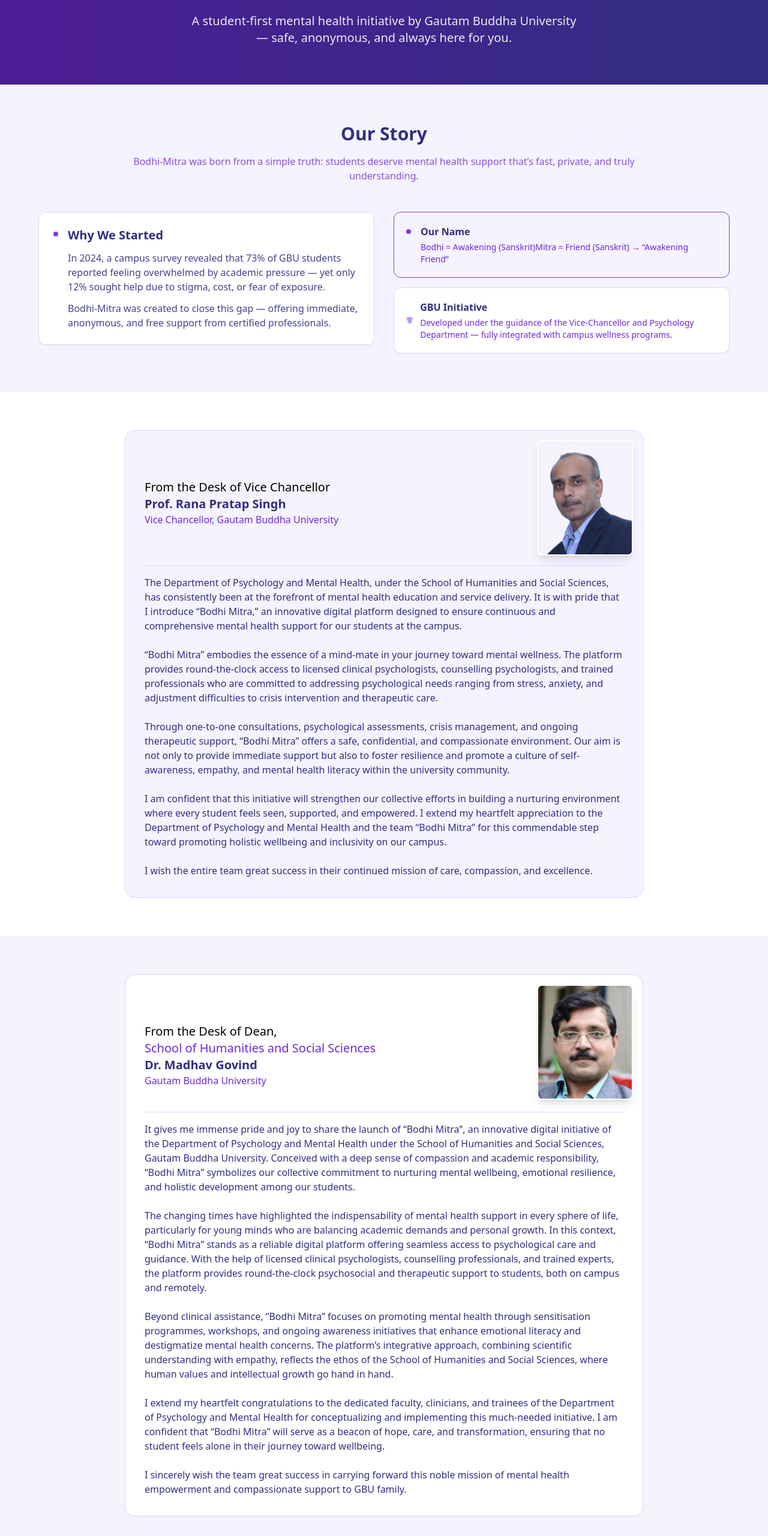
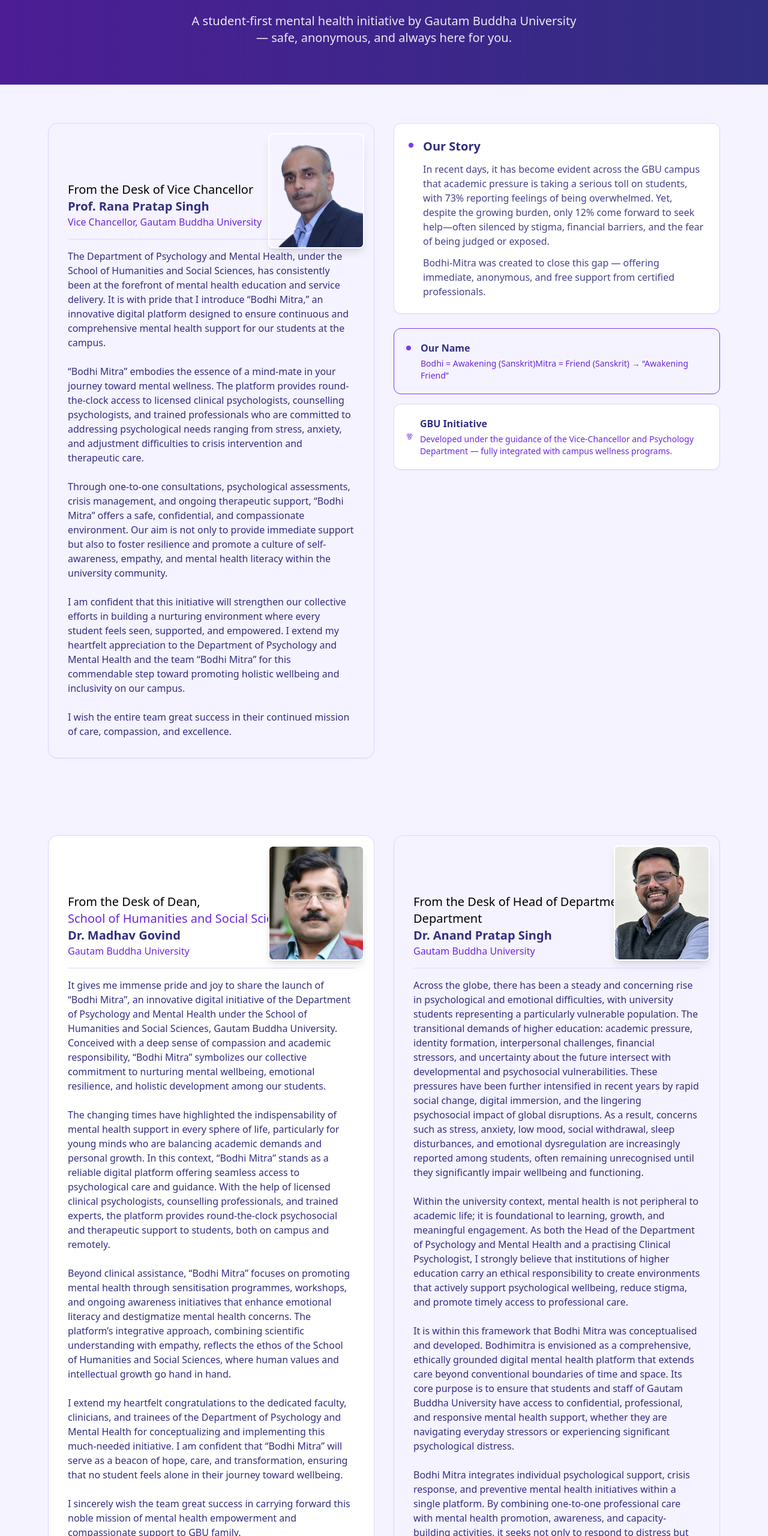
Before and after one commit to abhinavkumar005/Bodhi-Mitra-Solace-to-your-Mind-, a React (Create React App) app in the folder bodhi-mitra-frontend/: page /about in a window 1280 px wide. Shown: the part 240-2800 px from the top of the page at 60% size. Built offline with nearby package versions, Linux system fonts and the light colour scheme; no server answers.

Commit message:
About us And our Expert

```diff
--- a/bodhi-mitra-frontend/src/pages/AboutUs.jsx
+++ b/bodhi-mitra-frontend/src/pages/AboutUs.jsx
@@ -36,7 +36,6 @@
   ];
 
   const certifications = [
-
     { name: 'Gautam Buddha University', logo: <img
       src="/images/logo.svg"
       alt="Bodhi-Mitra Logo"
@@ -87,25 +86,60 @@
         </div>
       </section>
 
-      {/* About Bodhi-Mitra */}
+      {/* 🎓 MESSAGES LAYOUT: VC + Our Story */}
       <section className="py-12 md:py-16 animate-on-scroll">
-        <div className="container mx-auto px-4">
-          <div className="text-center mb-12">
-            <h2 className="text-2xl md:text-3xl font-bold text-[#312E81] mb-4">Our Story</h2>
-            <p className="text-[#6D28D9] opacity-80 max-w-4xl mx-auto px-2">
-              Bodhi-Mitra was born from a simple truth: students deserve mental health support that’s fast, private, and truly understanding.
+        <div className="container mx-auto px-4 max-w-6xl">
+          <div className="grid grid-cols-1 lg:grid-cols-2 gap-8">
+            {/* 1. VICE CHANCELLOR (LEFT) */}
+            <div>
+              <div className="relative bg-[#F5F3FF] rounded-2xl p-6 md:p-8 border border-[#DDD6FE] shadow-sm h-full">
+                <div className="absolute top-4 right-4 w-32 h-44 md:w-40 md:h-48 rounded-lg overflow-hidden border-2 border-white shadow-lg z-10 transform">
+                  <img
+                    src="/images/leadership/vc.png"
+                    alt="Prof. (Dr.) Arun Kumar"
+                    className="w-full h-full object-cover"
+                    onError={(e) => {
+                      e.target.style.display = 'none';
+                      e.target.parentElement.innerHTML = `
+                        <div class="w-full h-full bg-[#7C3AED] flex items-center justify-center">
+                          <span class="text-white text-lg font-bold">AK</span>
+                        </div>
+                      `;
+                    }}
+                  />
+                </div>
+
+                <div className="mb-4 pt-16">
+                  <h5 className="text-lg md:text-xl font-italic text-[#11111]">From the Desk of Vice Chancellor</h5>
+                  <h3 className="text-lg md:text-xl font-bold text-[#312E81]">Prof. Rana Pratap Singh</h3>
+                  <p className="text-[#6D28D9]">Vice Chancellor, Gautam Buddha University</p>
+                </div>
+
+                <div className="pt-4 border-t border-[#DDD6FE]">
+                  <p className="text-[#312E81] text-sm md:text-base leading-relaxed">
+                    The Department of Psychology and Mental Health, under the School of Humanities and Social Sciences, has consistently been at the forefront of mental health education and service delivery. It is with pride that I introduce “<span className="font-medium">Bodhi Mitra</span>,” an innovative digital platform designed to ensure continuous and comprehensive mental health support for our students at the campus.
+                    <br /><br />
+                    “<span className="font-medium">Bodhi Mitra</span>” embodies the essence of a mind-mate in your journey toward mental wellness. The platform provides round-the-clock access to licensed clinical psychologists, counselling psychologists, and trained professionals who are committed to addressing psychological needs ranging from stress, anxiety, and adjustment difficulties to crisis intervention and therapeutic care.
+                    <br /><br />
+                    Through one-to-one consultations, psychological assessments, crisis management, and ongoing therapeutic support, “<span className="font-medium">Bodhi Mitra</span>” offers a safe, confidential, and compassionate environment. Our aim is not only to provide immediate support but also to foster resilience and promote a culture of self-awareness, empathy, and mental health literacy within the university community.
+                    <br /><br />
+                    I am confident that this initiative will strengthen our collective efforts in building a nurturing environment where every student feels seen, supported, and empowered. I extend my heartfelt appreciation to the Department of Psychology and Mental Health and the team “<span className="font-medium">Bodhi Mitra</span>” for this commendable step toward promoting holistic wellbeing and inclusivity on our campus.
+                    <br /><br />
+                    I wish the entire team great success in their continued mission of care, compassion, and excellence.
                   </p>
                 </div>
+              </div>
+            </div>
 
-          <div className="grid grid-cols-1 lg:grid-cols-2 gap-8 max-w-6xl mx-auto">
-            <div>
+            {/* Our Story + Name + GBU (RIGHT) */}
+            <div className="space-y-6">
               <div className="bg-white rounded-xl p-6 shadow-sm border border-[#DDD6FE]">
                 <div className="flex items-start">
                   <div className="w-2 h-2 bg-[#7C3AED] rounded-full mt-2 mr-4 flex-shrink-0"></div>
                   <div>
-                    <h3 className="text-xl font-bold text-[#312E81] mb-3">Why We Started</h3>
+                    <h3 className="text-xl font-bold text-[#312E81] mb-3">Our Story</h3>
                     <p className="text-[#312E81] opacity-90 mb-3">
-                      In 2024, a campus survey revealed that 73% of GBU students reported feeling overwhelmed by academic pressure — yet only 12% sought help due to stigma, cost, or fear of exposure.
+                      In recent days, it has become evident across the GBU campus that academic pressure is taking a serious toll on students, with 73% reporting feelings of being overwhelmed. Yet, despite the growing burden, only 12% come forward to seek help—often silenced by stigma, financial barriers, and the fear of being judged or exposed.
                     </p>
                     <p className="text-[#312E81] opacity-90">
                       Bodhi-Mitra was created to close this gap — offering immediate, anonymous, and free support from certified professionals.
@@ -113,9 +147,7 @@
                   </div>
                 </div>
               </div>
-            </div>
 
-            <div>
               <div className="space-y-4">
                 <div className="bg-[#F5F3FF] rounded-xl p-5 border border-[#7C3AED]">
                   <div className="flex">
@@ -141,69 +173,19 @@
                     </div>
                   </div>
                 </div>
-
               </div>
             </div>
           </div>
         </div>
       </section>
 
-      {/* 🎓 MESSAGES FROM LEADERSHIP (EXACTLY AS IN PDF) */}
-
-      {/* 1. VICE CHANCELLOR */}
-      <section className="py-12 md:py-16 bg-white animate-on-scroll">
-        <div className="container mx-auto px-4 max-w-4xl">
-          <div className="relative bg-[#F5F3FF] rounded-2xl p-6 md:p-8 border border-[#DDD6FE] shadow-sm">
-            {/* Photo in top-right */}
-            <div className="absolute top-4 right-4 w-32 h-44 md:w-40 md:h-48 rounded-lg overflow-hidden border-2 border-white shadow-lg z-10 transform">
-              <img
-                src="/images/leadership/vc.png"
-                alt="Prof. (Dr.) Arun Kumar"
-                className="w-full h-full object-cover"
-                onError={(e) => {
-                  e.target.style.display = 'none';
-                  e.target.parentElement.innerHTML = `
-                    <div class="w-full h-full bg-[#7C3AED] flex items-center justify-center">
-                      <span class="text-white text-lg font-bold">AK</span>
-                    </div>
-                  `;
-                }}
-              />
-            </div>
-
-            {/* Name & Title on left */}
-            <div className="mb-4">
-              <br /><br />
-              <h5 className="text-lg md:text-xl font-italic text-[#11111]">From the Desk of Vice Chancellor</h5>
-              <h3 className="text-lg md:text-xl font-bold text-[#312E81]">Prof. Rana Pratap Singh</h3>
-              <p className="text-[#6D28D9]">Vice Chancellor, Gautam Buddha University</p>
-              <br /><br />
-
-            </div>
-
-            {/* Message (verbatim from PDF) */}
-            <div className="pt-4 border-t border-[#DDD6FE]">
-              <p className="text-[#312E81] text-sm md:text-base leading-relaxed">
-                The Department of Psychology and Mental Health, under the School of Humanities and Social Sciences, has consistently been at the forefront of mental health education and service delivery. It is with pride that I introduce “<span className="font-medium">Bodhi Mitra</span>,” an innovative digital platform designed to ensure continuous and comprehensive mental health support for our students at the campus.
-                <br /><br />
-                “<span className="font-medium">Bodhi Mitra</span>” embodies the essence of a mind-mate in your journey toward mental wellness. The platform provides round-the-clock access to licensed clinical psychologists, counselling psychologists, and trained professionals who are committed to addressing psychological needs ranging from stress, anxiety, and adjustment difficulties to crisis intervention and therapeutic care.
-                <br /><br />
-                Through one-to-one consultations, psychological assessments, crisis management, and ongoing therapeutic support, “<span className="font-medium">Bodhi Mitra</span>” offers a safe, confidential, and compassionate environment. Our aim is not only to provide immediate support but also to foster resilience and promote a culture of self-awareness, empathy, and mental health literacy within the university community.
-                <br /><br />
-                I am confident that this initiative will strengthen our collective efforts in building a nurturing environment where every student feels seen, supported, and empowered. I extend my heartfelt appreciation to the Department of Psychology and Mental Health and the team “<span className="font-medium">Bodhi Mitra</span>” for this commendable step toward promoting holistic wellbeing and inclusivity on our campus.
-                <br /><br />
-                I wish the entire team great success in their continued mission of care, compassion, and excellence.
-              </p>
-            </div>
-          </div>
-        </div>
-      </section>
-
-      {/* 2. DEAN */}
+      {/* 🎓 MESSAGES LAYOUT: DEAN + HOD */}
       <section className="py-12 md:py-16 bg-[#F5F3FF] animate-on-scroll">
-        <div className="container mx-auto px-4 max-w-4xl">
-          <div className="relative bg-white rounded-2xl p-6 md:p-8 border border-[#DDD6FE] shadow-sm">
-            {/* Photo in top-right */}
+        <div className="container mx-auto px-4 max-w-6xl">
+          <div className="grid grid-cols-1 lg:grid-cols-2 gap-8">
+            {/* 2. DEAN (LEFT) */}
+            <div>
+              <div className="relative bg-white rounded-2xl p-6 md:p-8 border border-[#DDD6FE] shadow-sm h-full">
                 <div className="absolute top-4 right-4 w-32 h-44 md:w-40 md:h-48 rounded-lg overflow-hidden border-2 border-white shadow-lg z-10 transform">
                   <img
                     src="/images/leadership/dean.jpg"
@@ -220,19 +202,13 @@
                   />
                 </div>
 
-            {/* Name & Title on left */}
-            <div className="mb-4">
-              <br /><br />
+                <div className="mb-4 pt-16">
                   <h5 className="text-lg md:text-xl font-italic text-[#11111]">From the Desk of Dean,</h5>
                   <h5 className="text-lg md:text-xl font-italic text-[#6D28D9]">School of Humanities and Social Sciences</h5>
-
                   <h3 className="text-lg md:text-xl font-bold text-[#312E81]">Dr. Madhav Govind</h3>
-
                   <p className="text-[#6D28D9]">Gautam Buddha University</p>
                 </div>
-            <br></br>
 
-            {/* Message (verbatim from PDF) */}
                 <div className="pt-4 border-t border-[#DDD6FE]">
                   <p className="text-[#312E81] text-sm md:text-base leading-relaxed">
                     It gives me immense pride and joy to share the launch of “<span className="font-medium">Bodhi Mitra</span>”, an innovative digital initiative of the Department of Psychology and Mental Health under the School of Humanities and Social Sciences, Gautam Buddha University. Conceived with a deep sense of compassion and academic responsibility, “<span className="font-medium">Bodhi Mitra</span>” symbolizes our collective commitment to nurturing mental wellbeing, emotional resilience, and holistic development among our students.
@@ -248,13 +224,10 @@
                 </div>
               </div>
             </div>
-      </section>
 
-      {/* 3. HOD */}
-      <section className="py-12 md:py-16 bg-white animate-on-scroll">
-        <div className="container mx-auto px-4 max-w-4xl">
-          <div className="relative bg-[#F5F3FF] rounded-2xl p-6 md:p-8 border border-[#DDD6FE] shadow-sm">
-            {/* Photo in top-right */}
+            {/* 3. HOD (RIGHT) */}
+            <div>
+              <div className="relative bg-[#F5F3FF] rounded-2xl p-6 md:p-8 border border-[#DDD6FE] shadow-sm h-full">
                 <div className="absolute top-4 right-4 w-32 h-44 md:w-40 md:h-48 rounded-lg overflow-hidden border-2 border-white shadow-lg z-10 transform">
                   <img
                     src="/images/leadership/hod.svg"
@@ -271,24 +244,15 @@
                   />
                 </div>
 
-            {/* Name & Title on left */}
-            <div className="mb-4">
-              <br></br>
-              <br></br>
-              <h5 className="text-lg md:text-xl font-italic text-[#11111]">From the Desk of Head of Department,Psychology Department</h5>
-
+                <div className="mb-4 pt-16">
+                  <h5 className="text-lg md:text-xl font-italic text-[#11111]">From the Desk of Head of Department, Psychology Department</h5>
                   <h3 className="text-lg md:text-xl font-bold text-[#312E81]">Dr. Anand Pratap Singh</h3>
-              <p className="text-[#6D28D9]"> Gautam Buddha University</p>
-              <br></br>
-              <br></br>
+                  <p className="text-[#6D28D9]">Gautam Buddha University</p>
                 </div>
 
-            {/* Message (HOD message is part of Dean's in PDF — so omitted per your instruction) */}
-            {/* Note: Your PDF contains only VC and Dean messages. HOD role mentioned but no separate message. */}
                 <div className="pt-4 border-t border-[#DDD6FE]">
                   <p className="text-[#312E81] text-sm md:text-base leading-relaxed">
                     Across the globe, there has been a steady and concerning rise in psychological and emotional difficulties, with university students representing a particularly vulnerable population. The transitional demands of higher education: academic pressure, identity formation, interpersonal challenges, financial stressors, and uncertainty about the future intersect with developmental and psychosocial vulnerabilities. These pressures have been further intensified in recent years by rapid social change, digital immersion, and the lingering psychosocial impact of global disruptions. As a result, concerns such as stress, anxiety, low mood, social withdrawal, sleep disturbances, and emotional dysregulation are increasingly reported among students, often remaining unrecognised until they significantly impair wellbeing and functioning.
-
                     <br /><br />
                     Within the university context, mental health is not peripheral to academic life; it is foundational to learning, growth, and meaningful engagement. As both the Head of the Department of Psychology and Mental Health and a practising Clinical Psychologist, I strongly believe that institutions of higher education carry an ethical responsibility to create environments that actively support psychological wellbeing, reduce stigma, and promote timely access to professional care.
                     <br /><br />
@@ -298,6 +262,8 @@
                     <br /><br />
                     The vision of <span className="font-medium">Bodhi Mitra</span> is to foster a campus culture where mental health is acknowledged, protected, and prioritised, where seeking support is viewed as a strength rather than a limitation. Through this initiative, Gautam Buddha University reaffirms its commitment to safeguarding the psychological well-being of its students and staff, recognising that a mentally healthy academic community is essential for personal development, academic excellence, and collective growth.
                   </p>
+                </div>
+              </div>
             </div>
           </div>
         </div>
--- a/bodhi-mitra-frontend/src/pages/OurExperts.jsx
+++ b/bodhi-mitra-frontend/src/pages/OurExperts.jsx
@@ -14,8 +14,9 @@
   const highlighted = [
     {
     name: 'Dr. Anand Pratap Singh',title: 'Head, Consultant Clinical Psychologist',image: '/images/experts/dean.svg'},
+    { name: 'Dr. Anu Malik', title: 'Consultant Counselling Psychologist', image: '/images/experts/anu-malik.svg' },
     { name: 'Dr. Ashfia Nishat', title: 'Consultant Counselling Psychologist', image: '/images/experts/ashfia-nishat.svg' },
-    { name: 'Dr. Anu Malik', title: 'Consultant Counselling Psychologist', image: '/images/experts/anu-malik.svg' },
+
     { name: 'Dr. Puja Kumari', title: 'Consultant Counselling Psychologist', image: '/images/experts/puja-kumari.svg' }
   ];
 
```
Lines whose indentation alone changed are shown as unchanged.
